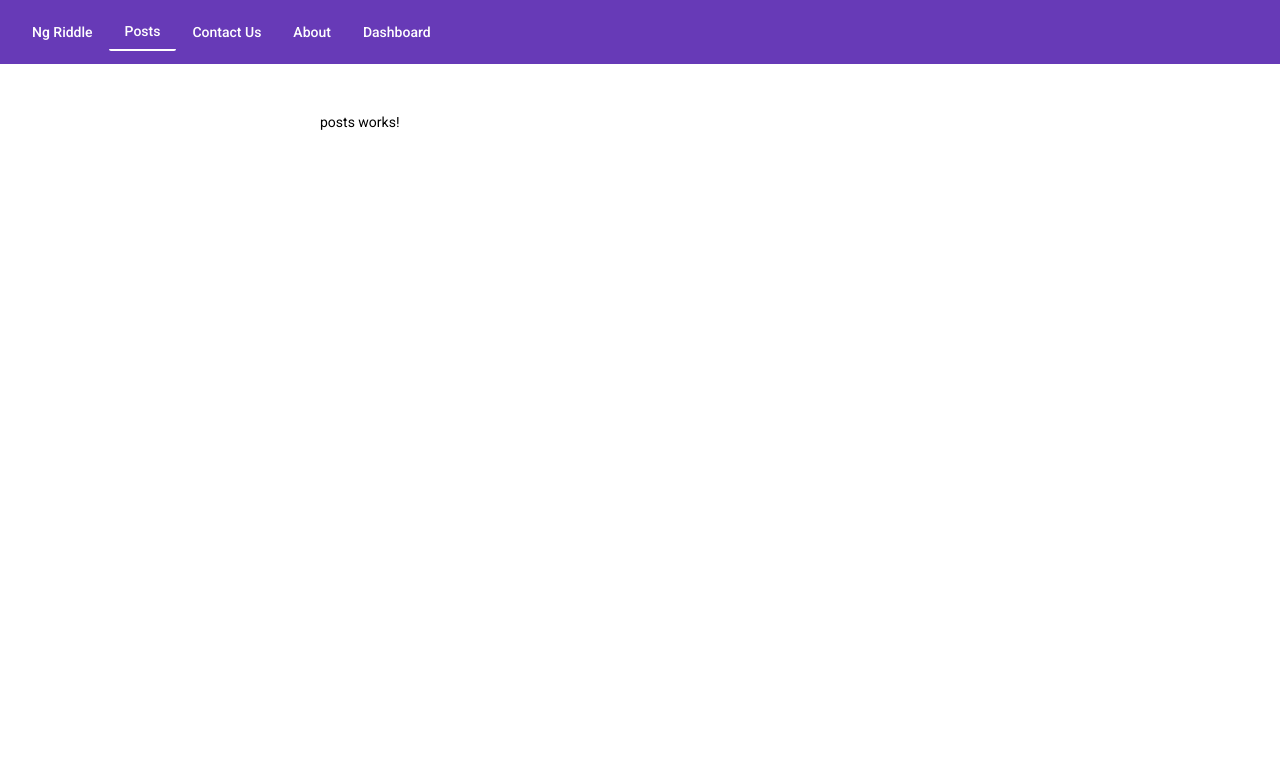
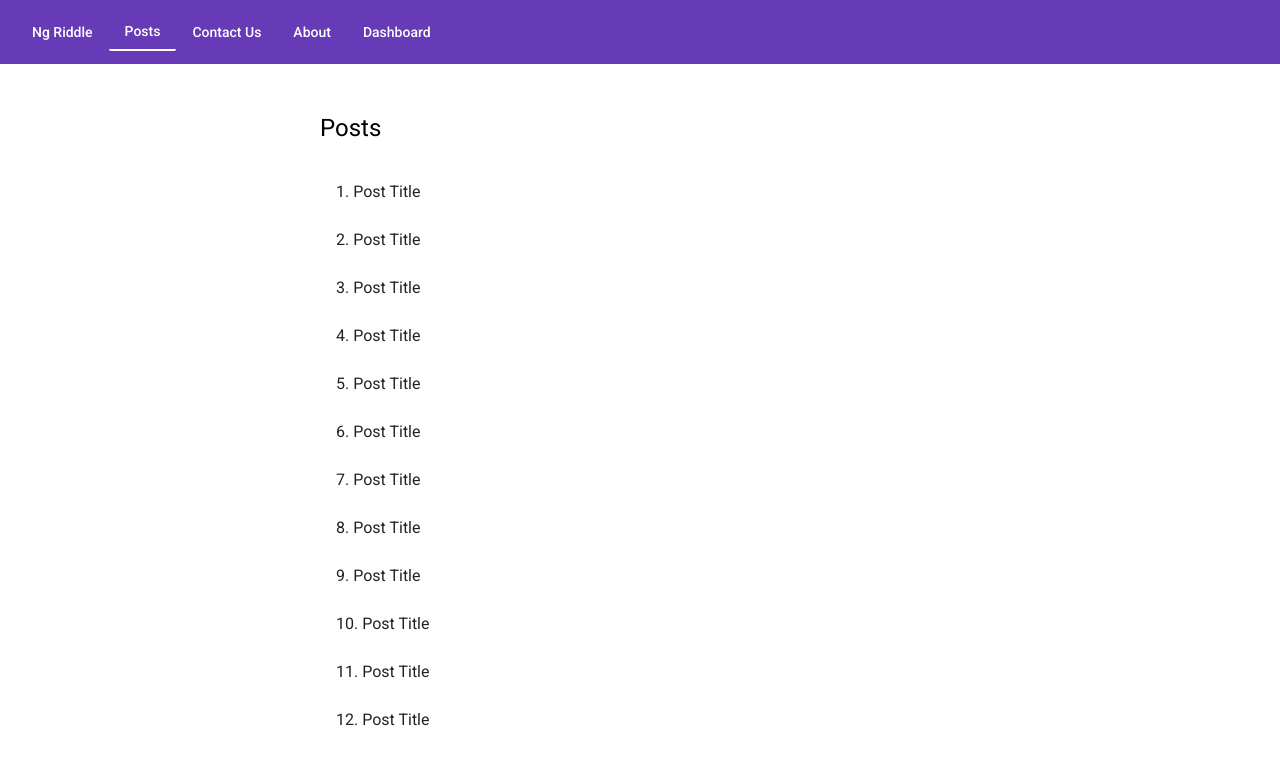
Before and after one commit to Tibing/ng-riddle, an Angular app: page /posts in a window 1280 px wide. Shown: the top 764 px of the page. Built offline with nearby package versions, Linux system fonts and the light colour scheme.

Commit message:
feat: setup post paga

```diff
--- a/src/app/app-routing.module.ts
+++ b/src/app/app-routing.module.ts
@@ -6,11 +6,13 @@ import { ContactUsComponent } from './contact-us/contact-us.component';
 import { DashboardComponent } from './dashboard/dashboard.component';
 import { NgRiddleComponent } from './ng-riddle/ng-riddle.component';
 import { PostsComponent } from './posts/posts.component';
+import { PostComponent } from './post/post.component';
 
 
 export const routes: Routes = [
   { path: 'ng-riddle', component: NgRiddleComponent },
   { path: 'posts', component: PostsComponent },
+  { path: 'post/:postId', component: PostComponent },
   { path: 'contact-us', component: ContactUsComponent },
   { path: 'about', component: AboutComponent },
   { path: 'dashboard', component: DashboardComponent },
--- a/src/app/app.module.ts
+++ b/src/app/app.module.ts
@@ -3,6 +3,7 @@ import { BrowserModule } from '@angular/platform-browser';
 import { BrowserAnimationsModule } from '@angular/platform-browser/animations';
 import {MatToolbarModule} from '@angular/material/toolbar';
 import {MatButtonModule} from '@angular/material/button';
+import { MatListModule } from '@angular/material/list';
 
 import { AppComponent } from './app.component';
 import { NgRiddleComponent } from './ng-riddle/ng-riddle.component';
@@ -11,6 +12,7 @@ import { ContactUsComponent } from './contact-us/contact-us.component';
 import { AboutComponent } from './about/about.component';
 import { DashboardComponent } from './dashboard/dashboard.component';
 import { AppRoutingModule } from './app-routing.module';
+import { PostComponent } from './post/post.component';
 
 @NgModule({
   declarations: [
@@ -19,7 +21,8 @@ import { AppRoutingModule } from './app-routing.module';
     PostsComponent,
     ContactUsComponent,
     AboutComponent,
-    DashboardComponent
+    DashboardComponent,
+    PostComponent
   ],
   imports: [
     BrowserModule,
@@ -29,6 +32,7 @@ import { AppRoutingModule } from './app-routing.module';
 
     MatToolbarModule,
     MatButtonModule,
+    MatListModule,
   ],
   providers: [],
   bootstrap: [AppComponent]
--- /dev/null
+++ b/src/app/post/post.component.html
@@ -0,0 +1 @@
+<p>Selected Post ID: {{ selectedPostID }}</p>
--- /dev/null
+++ b/src/app/post/post.component.ts
@@ -0,0 +1,20 @@
+import { Component, OnInit, ChangeDetectionStrategy } from '@angular/core';
+import { ActivatedRoute } from '@angular/router';
+
+@Component({
+  selector: 'app-post',
+  templateUrl: './post.component.html',
+  styleUrls: ['./post.component.css'],
+  changeDetection: ChangeDetectionStrategy.OnPush
+})
+export class PostComponent implements OnInit {
+
+  selectedPostID = this.activatedRoute.snapshot.paramMap.get('postId');
+
+  constructor(private activatedRoute: ActivatedRoute) {
+  }
+
+  ngOnInit(): void {
+  }
+
+}
--- a/src/app/posts/posts.component.html
+++ b/src/app/posts/posts.component.html
@@ -1 +1,7 @@
-<p>posts works!</p>
+<h1>Posts</h1>
+
+<mat-nav-list>
+  <mat-list-item *ngFor="let post of posts">
+    <a matLine [routerLink]="'/post/' + post.id">{{ post.title }}</a>
+  </mat-list-item>
+</mat-nav-list>
--- a/src/app/posts/posts.component.ts
+++ b/src/app/posts/posts.component.ts
@@ -1,4 +1,24 @@
 import { ChangeDetectionStrategy, Component, OnInit } from '@angular/core';
+
+interface Post {
+  title: string;
+  id: string;
+}
+
+export const posts: Post[] = [
+  { title: '1. Post Title', id: '1-post' },
+  { title: '2. Post Title', id: '2-post' },
+  { title: '3. Post Title', id: '3-post' },
+  { title: '4. Post Title', id: '4-post' },
+  { title: '5. Post Title', id: '5-post' },
+  { title: '6. Post Title', id: '6-post' },
+  { title: '7. Post Title', id: '7-post' },
+  { title: '8. Post Title', id: '8-post' },
+  { title: '9. Post Title', id: '9-post' },
+  { title: '10. Post Title', id: '10-post' },
+  { title: '11. Post Title', id: '11-post' },
+  { title: '12. Post Title', id: '12-post' },
+];
 
 @Component({
   selector: 'app-posts',
@@ -8,6 +28,8 @@ import { ChangeDetectionStrategy, Component, OnInit } from '@angular/core';
 })
 export class PostsComponent implements OnInit {
 
+  posts: Post[] = posts;
+
   constructor() { }
 
   ngOnInit(): void {
```
Also changed, not shown: src/app/post/post.component.css (added), 2 other files (tests, documents, lock files or other folders).
